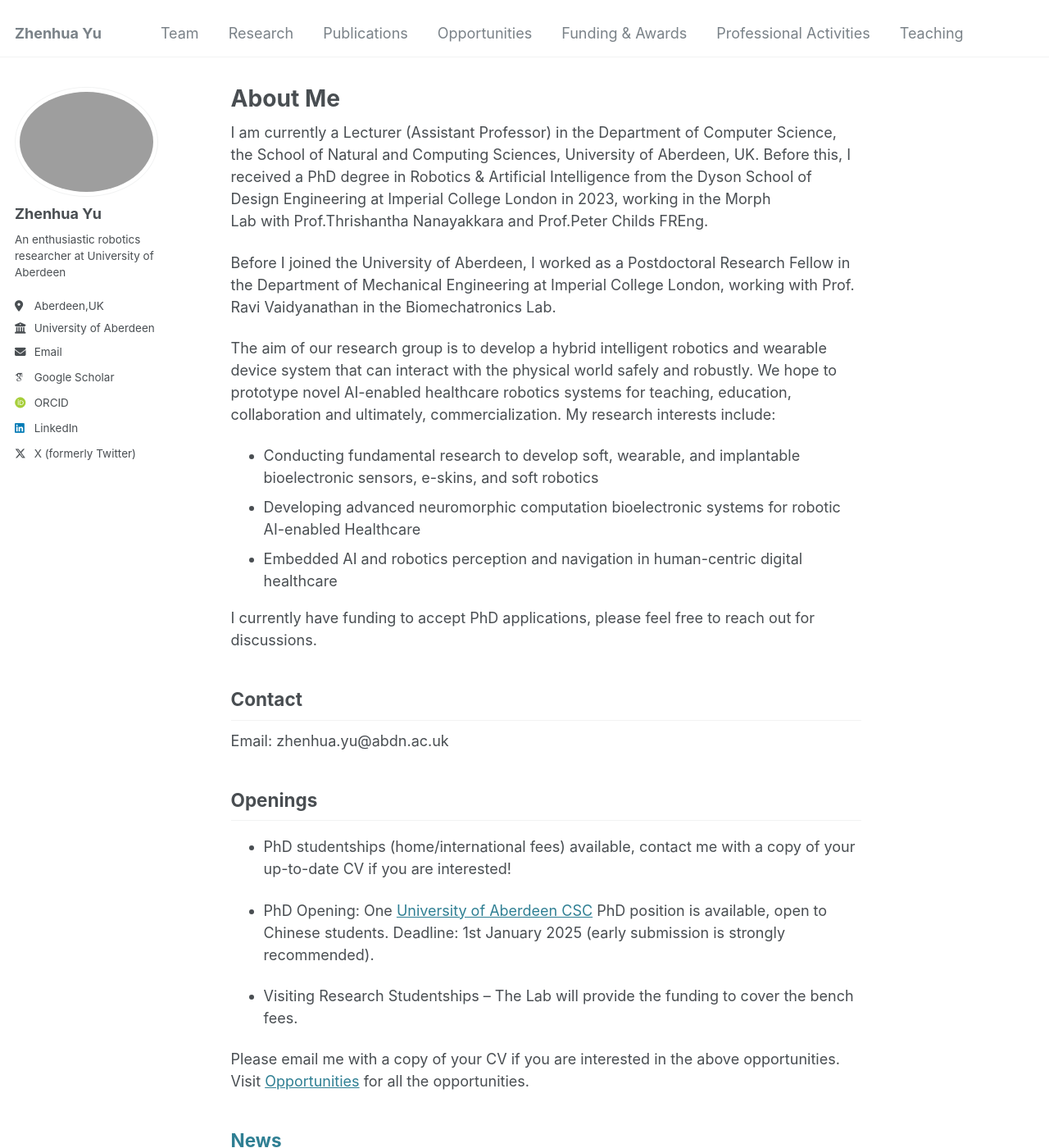
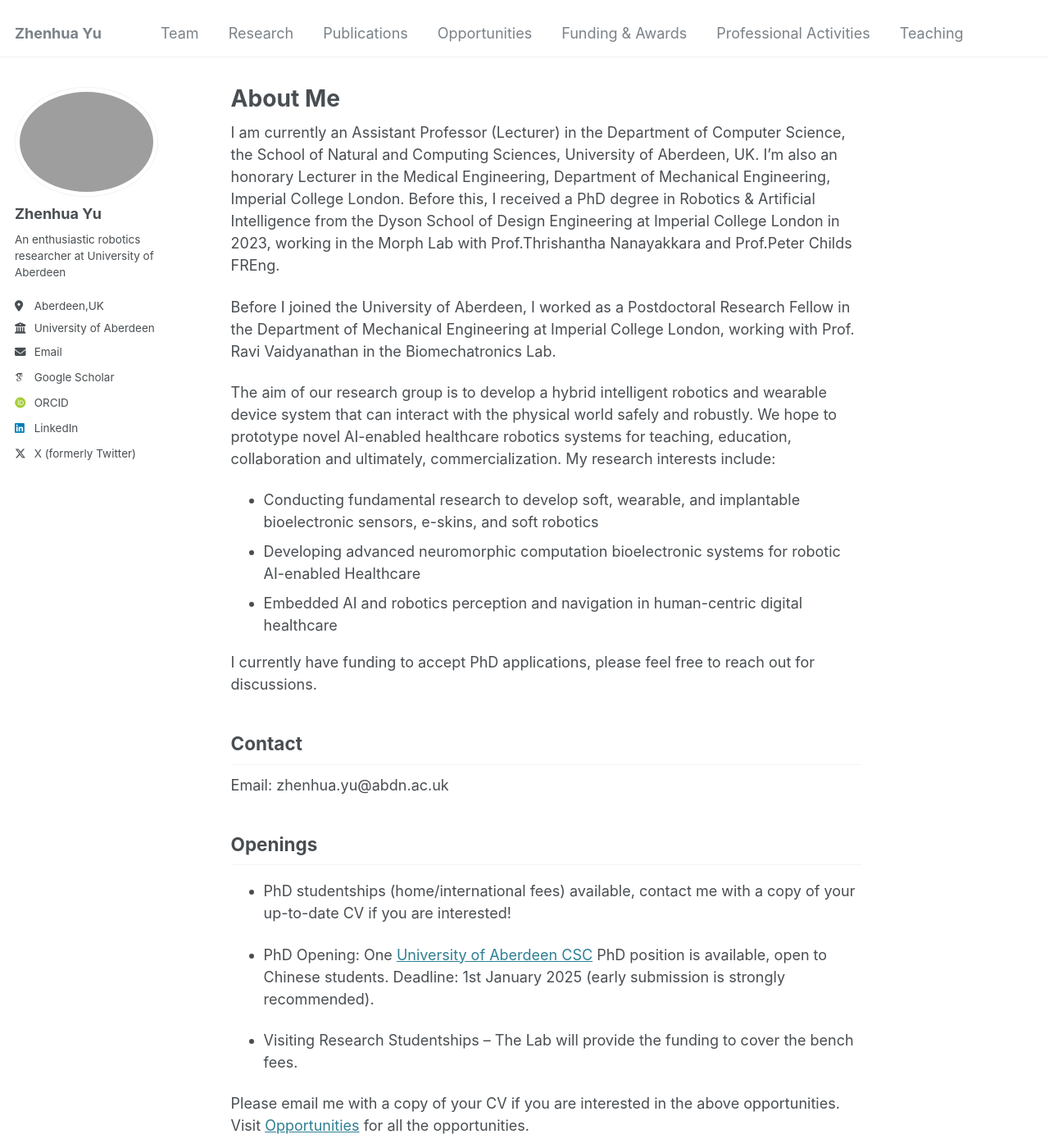
Before and after one commit to DrZhenhuaYu/DrZhenhuaYu.github.io, a Jekyll site: the page built from _pages/about.md, in a window 1280 px wide and 1400 px high. Shown: the whole window at 82% size. Built offline with Jekyll 4.4.1, drawn with Linux system fonts in a browser that asks for light colours; some web fonts are replaced; some of the changed text lies outside the part shown.

Commit message:
Update about.md

```diff
--- a/_pages/about.md
+++ b/_pages/about.md
@@ -8,7 +8,8 @@ redirect_from:
   - /about.html
 toc: true
 ---
-I am currently a Lecturer (Assistant Professor) in the Department of Computer Science, the School of Natural and Computing Sciences, University of Aberdeen, UK. Before this, I received a PhD degree in Robotics & Artificial Intelligence from the Dyson School of Design Engineering at Imperial College London in 2023, working in the Morph Lab with Prof.Thrishantha Nanayakkara and Prof.Peter Childs FREng.
+I am currently an Assistant Professor (Lecturer) in the Department of Computer Science, the School of Natural and Computing Sciences, University of Aberdeen, UK. I'm also an honorary Lecturer in the Medical Engineering, Department of Mechanical Engineering, Imperial College London.
+Before this, I received a PhD degree in Robotics & Artificial Intelligence from the Dyson School of Design Engineering at Imperial College London in 2023, working in the Morph Lab with Prof.Thrishantha Nanayakkara and Prof.Peter Childs FREng.
 
 Before I joined the University of Aberdeen, I worked as a Postdoctoral Research Fellow in the Department of Mechanical Engineering at Imperial College London, working with Prof. Ravi Vaidyanathan in the Biomechatronics Lab.
 
@@ -31,6 +32,7 @@ Email: zhenhua.yu@abdn.ac.uk
 Please email me with a copy of your CV if you are interested in the above opportunities. Visit [Opportunities](/opportunities/) for all the opportunities.
 
 ## [News](/news/)
+* Dec 2024: I'm awarded Honorary Lecturer in the Medical Engineering, Department of Mechanical Engineering, Imperial College London. The association is offered in recognition of my valuable contribution to the Department of Mechanical Engineering.
 * Nov 2024: Started my new position as a Lecturer (Assistant Professor) in the Department of Computer Science, at the University of Aberdeen.
 * March 2023: Started my new position as a Postdoctoral Research Fellow in the Department of Mechanical Engineering at Imperial College London.
 * March 2019: Started my PhD research in Robotics & Artificial Intelligence in the Dyson School of Design Engineering at Imperial College London, working in the Morph Lab with Prof.Thrishantha Nanayakkara and Prof.Peter Childs FREng.
```
